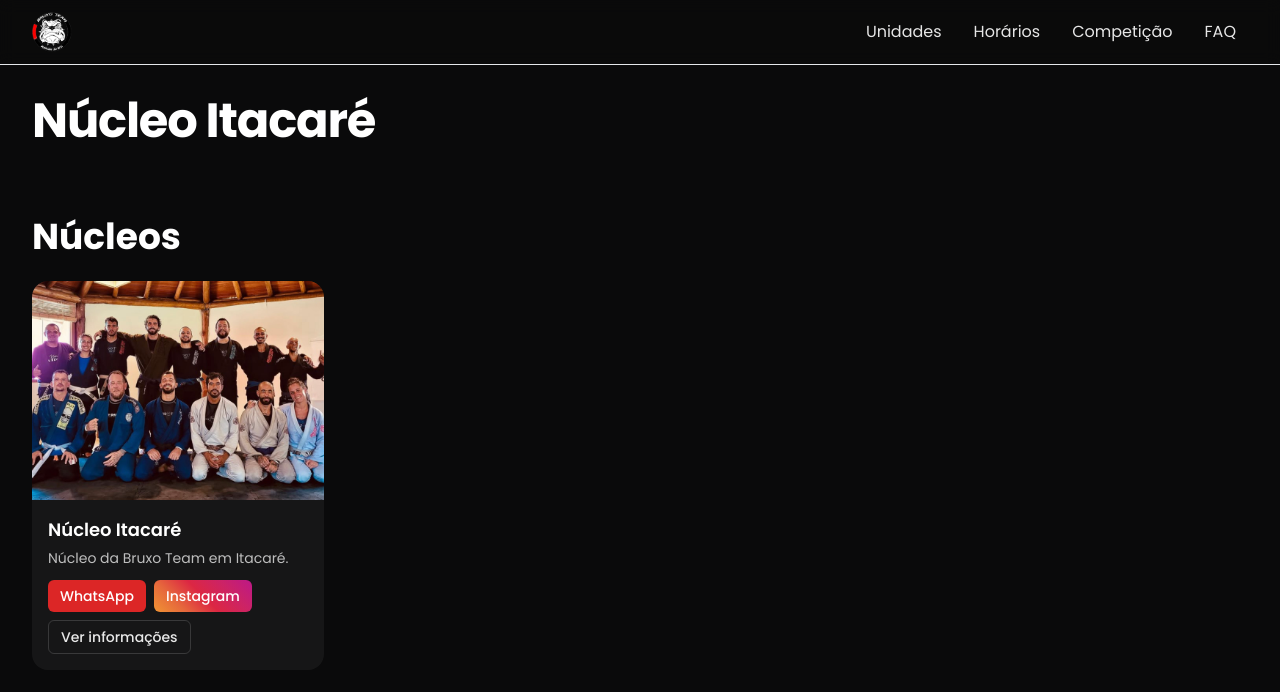
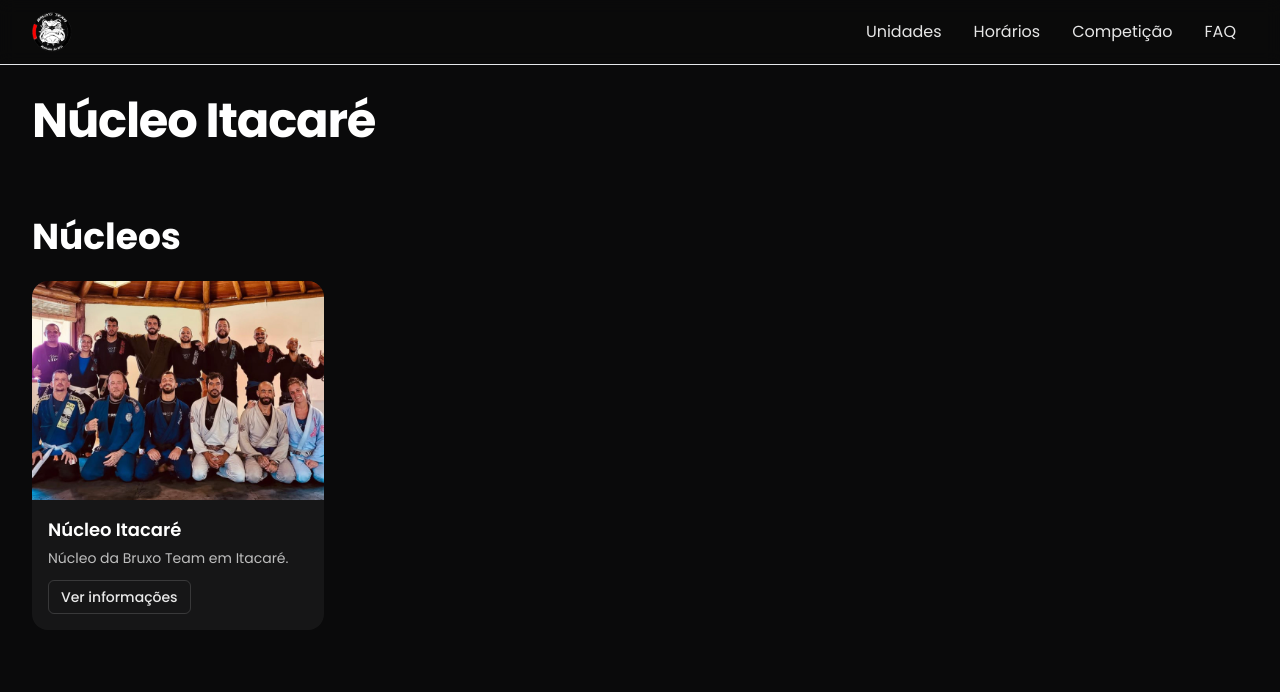
Before and after one commit to cauayoshito/bruxo-team-site, a Next.js app: page /unidades/itacare in a window 1280 px wide. Shown: the top 692 px of the page. Built offline with nearby package versions, Linux system fonts and the light colour scheme.

Commit message:
Update page.tsx

```diff
--- a/app/unidades/[slug]/page.tsx
+++ b/app/unidades/[slug]/page.tsx
@@ -18,13 +18,14 @@
   const displayTitle =
     unit.slug === "matriz" ? "Unidade Stella Maris" : unit.name;
 
-  // No HUB da matriz, o card da própria sede deve aparecer como "Bruxo Team Matriz"
+  // No HUB da matriz, o card da própria sede aparece como “Bruxo Team Matriz”
+  // e com uma descrição curta de preview
   const sedeCardData =
     unit.slug === "matriz"
       ? {
           ...unit,
           name: "Bruxo Team Matriz",
-          subtitle:
+          description:
             unit.description ??
             "Unidade Stella Maris da Bruxo Team. Clique para ver informações completas.",
         }
@@ -41,13 +42,14 @@
       <section className="container py-10">
         <h2 className="h2">Núcleos</h2>
         <div className="mt-6 grid sm:grid-cols-2 lg:grid-cols-4 gap-4">
-          {/* card da própria unidade (leva para a página completa da unidade) */}
+          {/* Card da própria unidade → leva para a página completa da unidade */}
           <UnitCard
             unit={sedeCardData as any}
             hrefOverride={`/unidades/${unit.slug}/detalhes`}
+            variant="preview"
           />
 
-          {/* cards dos filhos */}
+          {/* Cards dos filhos */}
           {childProjects.map((project) => {
             // Itapuã → projetos; demais (ex.: Stella Maris/“matriz”) → núcleos
             const href =
@@ -68,6 +70,7 @@
                 key={project.slug}
                 project={projectForCard as any}
                 hrefOverride={href}
+                variant="preview"
               />
             );
           })}
```
